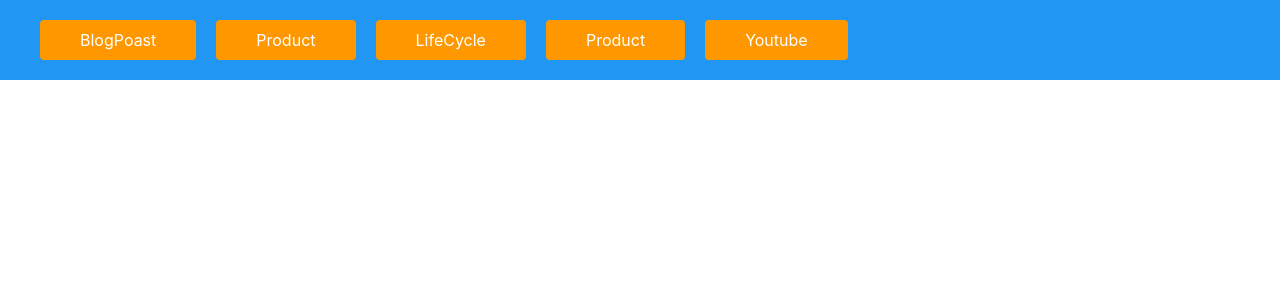
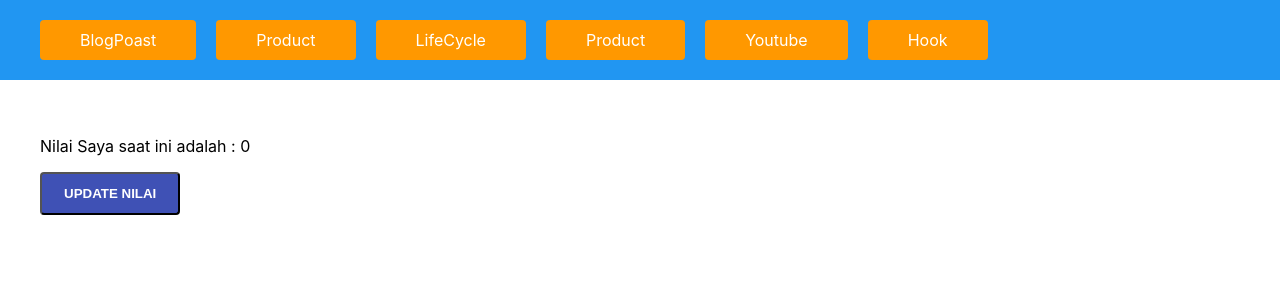
Before and after one commit to Skyproject12/ExerciseJs-SimpleReact, a React (Create React App) app: page /hook in a window 1280 px wide. Shown: the top 300 px of the page. Built offline with nearby package versions, Linux system fonts and the light colour scheme.

Commit message:
make simple hook

```diff
--- a/src/container/Home/Home.js
+++ b/src/container/Home/Home.js
@@ -7,6 +7,7 @@
 import YoutubePage from '../pages/Youtube/YoutubePage';
 import DetailPost from '../pages/BlogPost/DetailPost/DetailPost';
 import GlobalProvider from '../../context/context';
+import Hook from '../pages/Hook/Hook';
 
 class Home extends Component {
     // state = {
@@ -79,6 +80,7 @@
                         <Link to="/lifecycle">LifeCycle</Link>
                         <Link to="/product">Product</Link>
                         <Link to="/youtube">Youtube</Link>
+                        <Link to="/hook">Hook</Link>
                     </div>
                     {/* ketika kita link ke suatu patch maka akan mengubah tampilan  */}
                     {/* menggunakan exact ketika terdapat garis miring , membuat blogpost hanya akan muncul ketika di patch hanya / , tidak /product   */}
@@ -87,6 +89,7 @@
                     <Route path="/detail-post/:id" component={DetailPost} />
                     <Route path="/lifecycle" component={LifeCycle} />
                     <Route path="/youtube" component={YoutubePage} />
+                    <Route path="/hook" component={Hook} />
                 </Fragment>
             </BrowserRouter>
         )
--- /dev/null
+++ b/src/container/pages/Hook/Hook.css
@@ -0,0 +1,12 @@
+.p-hook {
+    padding: 40px;
+}
+
+.p-hook button {
+    padding: 12px 22px;
+    border-radius: 4px;
+    background: #3F51b5;
+    color: white;
+    text-transform: uppercase;
+    font-weight: bold;
+}
--- /dev/null
+++ b/src/container/pages/Hook/Hook.js
@@ -0,0 +1,38 @@
+import React, { Component, useState } from 'react';
+import './Hook.css';
+
+// class Hook extends Component {
+
+//     state = {
+//         count: 0
+//     }
+
+//     onUpdate = () => {
+//         this.setState({
+//             count: this.state.count + 1
+//         })
+//     }
+
+//     render() {
+//         return (
+//             <div className="p-hook">
+//                 <p>Nilai Saya saat ini adalah : {this.state.count}</p>
+//                 <button onClick={this.onUpdate}>Update Nilai</button>
+//             </div>
+//         )
+//     }
+// }
+
+const Hook = () => {
+    // pada hook ini count merupakan state dan setCount merupakan function yang mengupdate state
+    const [count, setCount] = useState(0);
+    return (
+        <div className="p-hook">
+            <p>Nilai Saya saat ini adalah : {count}</p>
+            {/* untuk mengambil dan mengubah count sebelumnya dengan hook dapat dilakukan sebagai berikut  */}
+            <button onClick={() => setCount(count + 1)}>Update Nilai</button>
+        </div>
+    )
+}
+
+export default Hook;
```
